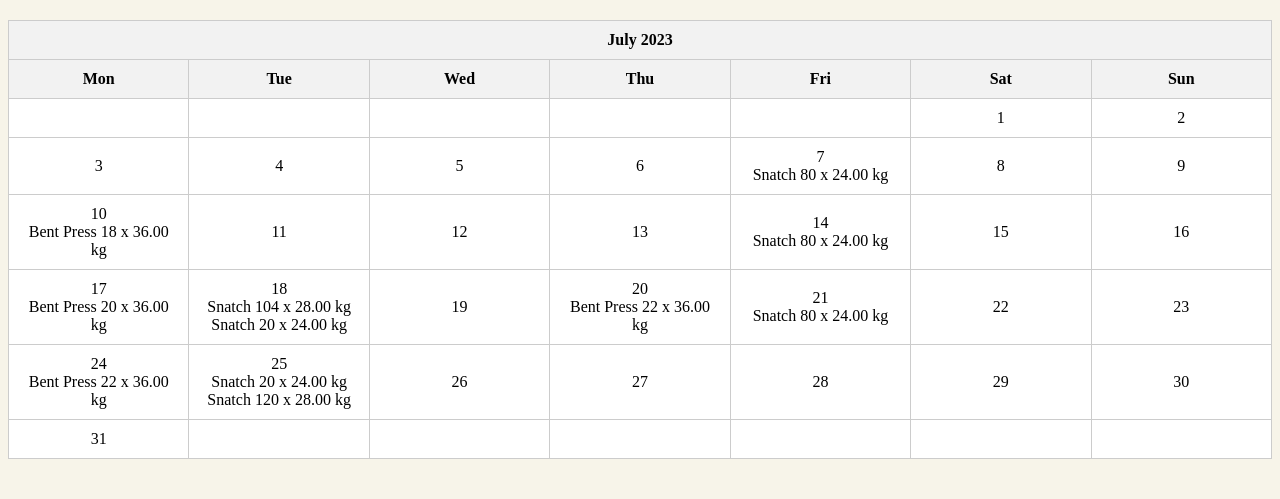
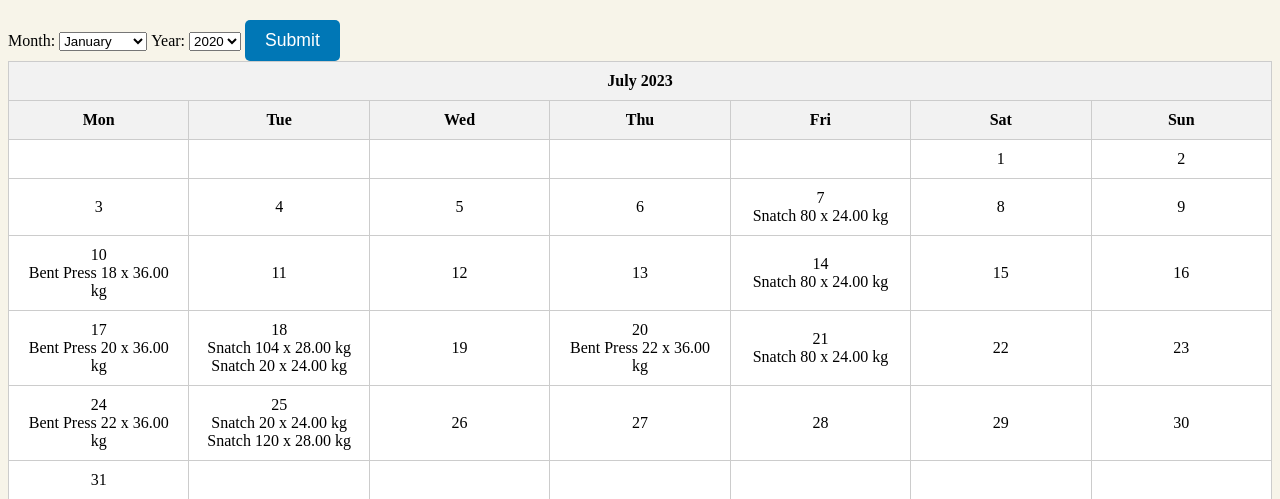
Before and after one commit to Filip-Wikiera/kettlebell_stats, a Django app: page /calendar/ in a window 1280 px wide. Shown: the part 51-550 px from the top of the page. Run offline with Django 4.2, Linux system fonts and the light colour scheme; a user stored in the database is signed in; data comes from the database, SQL or seed files in the repository; both versions use the stored data as it was after the commit.

Commit message:
📅 Added date selection in calendar

```diff
--- a/kb_statistics/forms.py
+++ b/kb_statistics/forms.py
@@ -10,3 +10,24 @@ class SessionFrom(ModelForm):
         widgets = {
             'date': forms.DateInput(attrs={'type': 'date'}),
         }
+
+
+class MonthPicker(forms.Form):
+    months = [
+        (1, 'January'),
+        (2, 'February'),
+        (3, 'March'),
+        (4, 'April'),
+        (5, 'May'),
+        (6, 'June'),
+        (7, 'July'),
+        (8, 'August'),
+        (9, 'September'),
+        (10, 'October'),
+        (11, 'November'),
+        (12, 'December'),
+    ]
+    years = [year for year in range(2020, 2030)]
+
+    month = forms.ChoiceField(choices=months, label='Month')
+    year = forms.ChoiceField(choices=[(year, year) for year in years], label='Year')
--- a/kb_statistics/models.py
+++ b/kb_statistics/models.py
@@ -37,7 +37,7 @@ class Session(models.Model):
     bottom_up = models.BooleanField(choices=bottom_up, default=False)
     hand = models.CharField(max_length=2, choices=hands_variants, default=hands_variants[0][0])
     person = models.ForeignKey(User, on_delete=models.CASCADE)
-    description = models.TextField(default=" ")
+    description = models.TextField(default=" ", null=True, blank=True)
 
     def create_event(self):
         event = Event.objects.create(
--- /dev/null
+++ b/kb_statistics/static/css/form_inline.css
@@ -0,0 +1,3 @@
+body > form:nth-child(3){
+    display: block ruby;
+            }
--- a/kb_statistics/static/css/style.css
+++ b/kb_statistics/static/css/style.css
@@ -1,5 +1,3 @@
-/* style.css */
-
 body {
   background-color: #f7f4e9;
 }
@@ -98,32 +96,3 @@ form button[type="submit"]:hover {
   background-color: #ffffff;
   box-shadow: 0 2px 4px rgba(0, 0, 0, 0.1);
 }
-
-table{
-    width: 100%;
-    border-collapse: collapse;
-}
-
-th,td{
-    padding: 10px;
-    text-align: center;
-    border: 1px solid #ccc;
-}
-
-th{
-    background-color: #f2f2f2;
-}
-
-td{
-    background-color: #fff;
-}
-
-.today{
-    background-color: #e0f3ff;
-    font-weight: bold;
-}
-
-.calendar-day:not(.today):hover{
-    background-color: #f2f2f2;
-    cursor: pointer;
-}
--- a/kb_statistics/static/css/table.css
+++ b/kb_statistics/static/css/table.css
@@ -22,7 +22,7 @@ td{
     font-weight: bold;
 }
 
-.calendar-day:not(.today):hover{
+.calendar-day:hover{
     background-color: #f2f2f2;
-    cursor: pointer;
+    /*cursor: pointer;*/
 }
--- a/kb_statistics/templates/calendar.html
+++ b/kb_statistics/templates/calendar.html
@@ -1,6 +1,17 @@
 {% extends 'base.html' %}
 {% block content %}
 {% load static %}
+<link rel="stylesheet" href="{% static 'css/form_inline.css' %}">
+
+<form action="{% url 'calendar' %}" method="post">
+    {% csrf_token %}
+    <label for="{{ form.month.id_for_label }}">Month:</label>
+    {{ form.month }}
+    <label for="{{ form.year.id_for_label }}">Year:</label>
+    {{ form.year }}
+    <button type="submit">Submit</button>
+</form>
+
 <link rel="stylesheet" href="{% static 'css/table.css' %}">
 <div>
     {{ calendar|safe }}
--- a/kb_statistics/views.py
+++ b/kb_statistics/views.py
@@ -1,7 +1,6 @@
 from django.shortcuts import render
 from .models import Session
-from .forms import SessionFrom
-from .classes.EventCalendar import EventCalendar
+from .forms import SessionFrom, MonthPicker
 from datetime import datetime
 from django.utils.safestring import mark_safe
 from calendar import HTMLCalendar
@@ -15,10 +14,6 @@ def index(request):
 
 
 def session(request):
-    context = {
-        'message': '',
-        'form': SessionFrom()
-    }
     if request.method == "POST":
         form = SessionFrom(request.POST)
         if form.is_valid():
@@ -29,6 +24,12 @@ def session(request):
                 "form": form
             }
             return render(request, 'session.html', context)
+        else:
+            context = {
+                'message': "Save error",
+                "form": form
+            }
+
 
     else:
         form = SessionFrom()
@@ -42,9 +43,22 @@ def session(request):
 
 def CalendarView(request):
     today = datetime.today()
-    events = Session.objects.filter(person=request.user, date__month=today.month)
 
-    cal = HTMLCalendar().formatmonth(today.year, today.month)
+    selected_month = today.month
+    selected_year = today.year
+
+    if request.method == 'POST':
+        form = MonthPicker(request.POST)
+        if form.is_valid():
+            selected_month = int(form.cleaned_data['month'])
+            selected_year = int(form.cleaned_data['year'])
+    else:
+        form = MonthPicker()
+
+    events = Session.objects.filter(person=request.user, date__month=selected_month)
+    events = events.filter(date__year=selected_year)
+
+    cal = HTMLCalendar().formatmonth(selected_year, selected_month)
 
     for day in range(1, 32):
         cal = cal.replace(f'>{day}</td>', f'<td>{day} </td>')
@@ -58,7 +72,8 @@ def CalendarView(request):
 
     context = {
         'calendar': mark_safe(cal),
-        'sessions': events
+        'sessions': events,
+        'form': form
     }
 
     return render(request, 'calendar.html', context)
```
Also changed, not shown: db.sqlite3, kb_statistics/migrations/0007_alter_session_description.py (added), kb_statistics/migrations/0008_alter_session_description.py (added).
